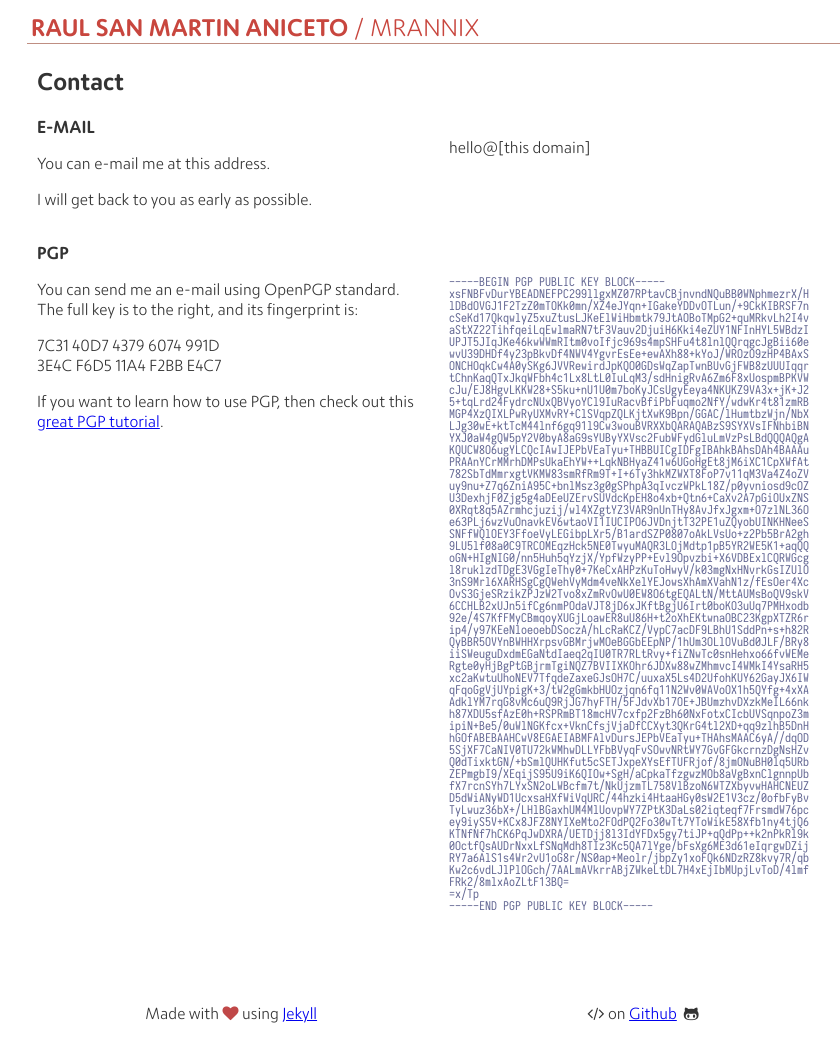
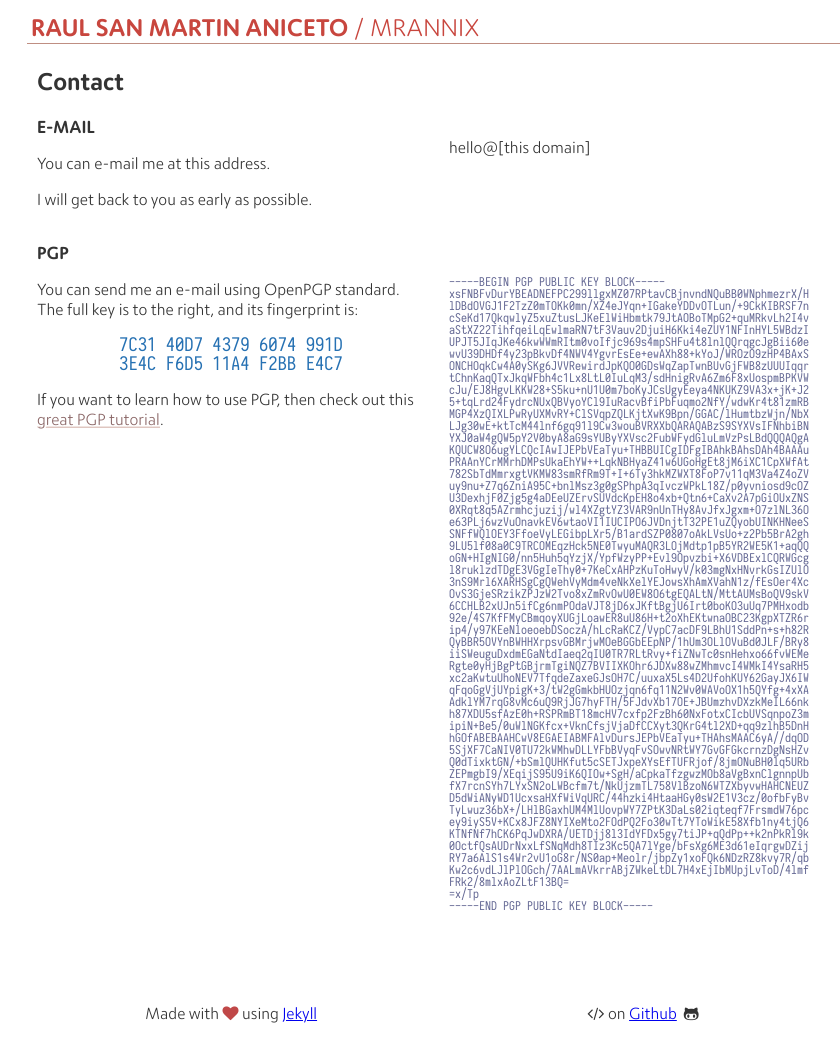
Before and after one commit to MrAnnix/MrAnnix.github.io, a Jekyll site: the page built from contact.html, in a window 1280 px wide. Shown: the whole page, without its empty margins (203-1043 px from the left). Built offline with Jekyll 4.4.1, drawn with Linux system fonts in a browser that asks for light colours.

Commit message:
Update contact.html

```diff
--- a/contact.html
+++ b/contact.html
@@ -5,7 +5,7 @@
 
 <h2>Contact</h2>
 <h3>E-mail</h3>
-<div class="two-columns body">
+<div class="two-columns body e-mail">
     <div class=left-column>
         <p>You can e-mail me at this address.</p>
         <p>I will get back to you as early as possible.</p>
@@ -17,7 +17,7 @@
     </div>
 </div>
 <h3>PGP</h3>
-<div class="two-columns body">
+<div class="two-columns body text pgp">
     <div class=left-column>
         <p>You can send me an e-mail using OpenPGP standard. The full key is to the right, and its fingerprint is:</p>
         <div class=fingerprint>
```
